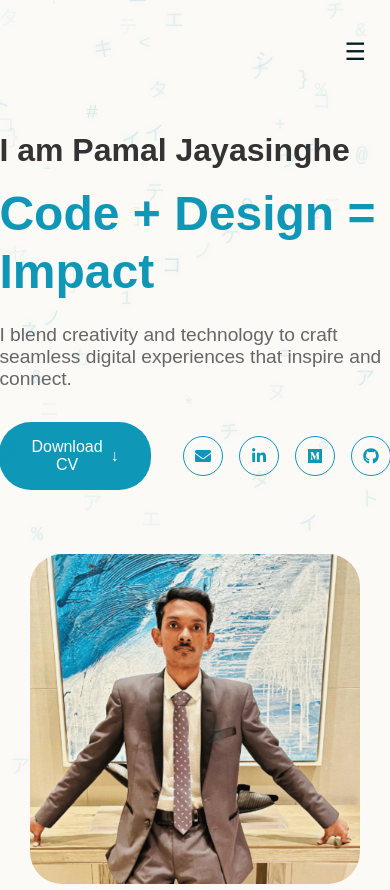
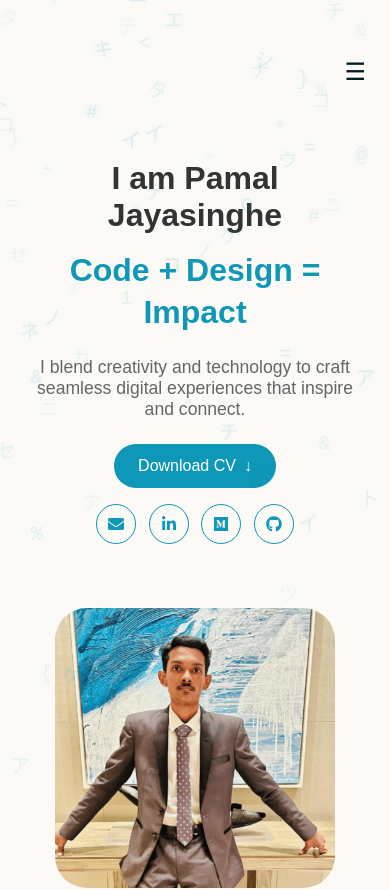
Before and after one commit to pamaljayasinghe/portfolio-site-next-js, a Next.js app: page / in a window 390 px wide. Shown: the top 890 px of the page. Built offline with nearby package versions, Linux system fonts and the light colour scheme.

Commit message:
new update
update

```diff
--- a/src/app/page.js
+++ b/src/app/page.js
@@ -628,20 +628,23 @@ const Footer = () => {
         </div>
 
         <nav className={styles.footerNav}>
-          <Link href="/services" className={styles.navLink}>
-            Services.
+          <Link href="#sec1" className={styles.navLink}>
+            About me
           </Link>
-          <Link href="/works" className={styles.navLink}>
-            Works.
+          <Link href="#sec2" className={styles.navLink}>
+            Skills
           </Link>
-          <Link href="/skills" className={styles.navLink}>
-            Skills.
+          <Link href="#sec3" className={styles.navLink}>
+            Education
           </Link>
-          <Link href="/experience" className={styles.navLink}>
-            Experience.
+          <Link href="#sec4" className={styles.navLink}>
+            Recent Works
           </Link>
-          <Link href="/blog" className={styles.navLink}>
-            Blog.
+          <Link href="#sec5" className={styles.navLink}>
+            Blog
+          </Link>
+          <Link href="mailto:hello@pamal.me" className={styles.navLink}>
+            Contact
           </Link>
         </nav>
 
--- a/src/app/page.module.css
+++ b/src/app/page.module.css
@@ -100,9 +100,6 @@
 
   .nav {
     margin-bottom: 2rem;
-  }
-  .logo img {
-    margin-top: 0px;
   }
 }
 .nav {
@@ -1010,3 +1007,90 @@
     font-size: 14px;
   }
 }
+
+/* Add these updates to your page.module.css file */
+
+/* Fix for logo and hamburger menu alignment */
+@media (max-width: 768px) {
+  .nav {
+    display: flex;
+    align-items: center;
+    justify-content: space-between;
+    padding: 1rem 0;
+    margin-bottom: 2rem;
+  }
+
+  .logo img {
+    max-height: 40px;
+    width: 200px;
+    /* Remove the top margin */
+  }
+
+  .menuToggle {
+    margin-top: 0; /* Remove the negative margin */
+    display: flex;
+    align-items: center;
+    height: 40px; /* Match the logo height */
+  }
+
+  /* Fix main banner responsiveness */
+  .main {
+    flex-direction: column;
+    gap: 2rem;
+    margin-top: 2rem;
+    padding: 0 1rem;
+  }
+
+  .content {
+    margin: 0;
+    text-align: center;
+  }
+
+  .subtitle {
+    font-size: 2.5rem; /* Reduce font size for mobile */
+    line-height: 1.3;
+  }
+
+  .description {
+    font-size: 1.1rem;
+    margin: 1.5rem auto;
+  }
+
+  .actions {
+    justify-content: center;
+    flex-wrap: wrap;
+  }
+
+  .imageWrapper {
+    margin: 2rem auto;
+  }
+
+  .profileImage {
+    width: 280px;
+    height: 280px;
+    margin: 0 auto;
+  }
+}
+
+/* Additional improvements for very small screens */
+@media (max-width: 480px) {
+  .container {
+    padding: 1rem;
+  }
+
+  .subtitle {
+    font-size: 2rem;
+  }
+
+  .actions {
+    gap: 1rem;
+  }
+
+  .downloadBtn {
+    padding: 0.8rem 1.5rem;
+  }
+
+  .socialLinks {
+    gap: 0.8rem;
+  }
+}
```
